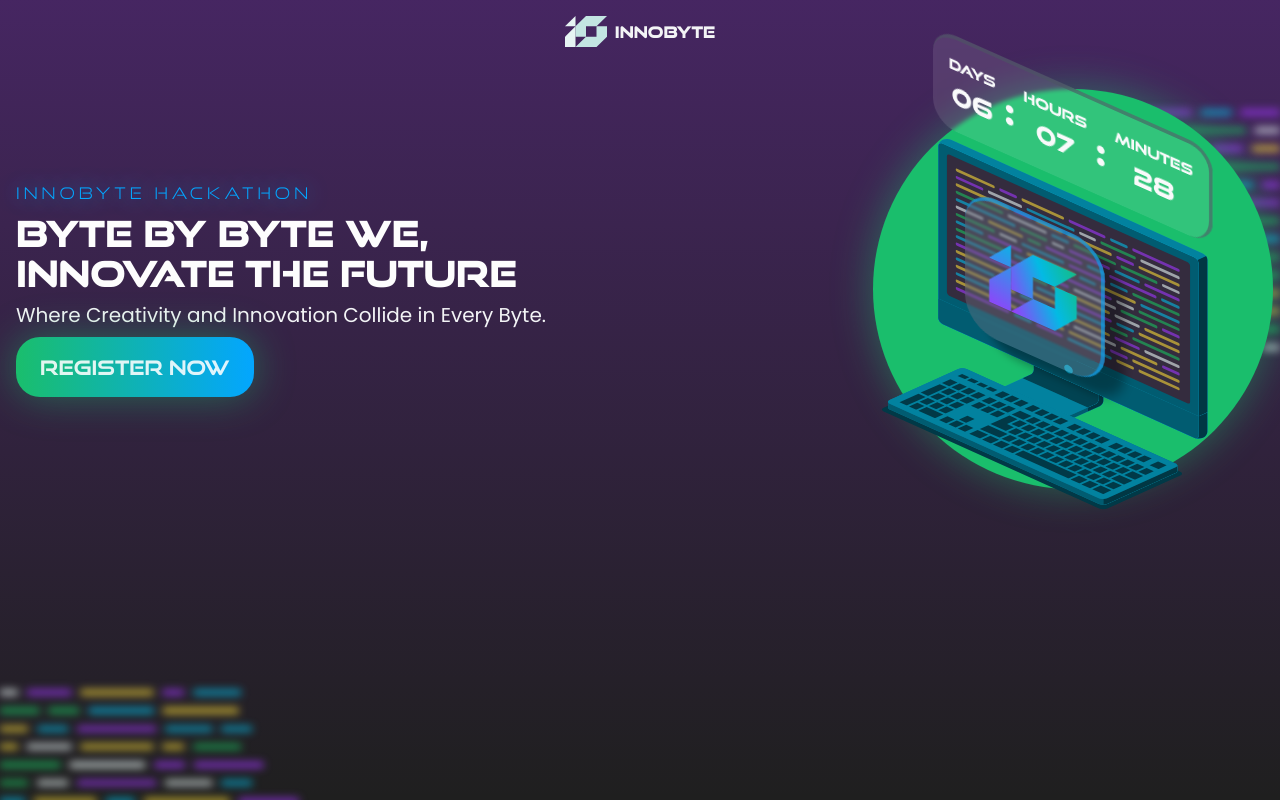
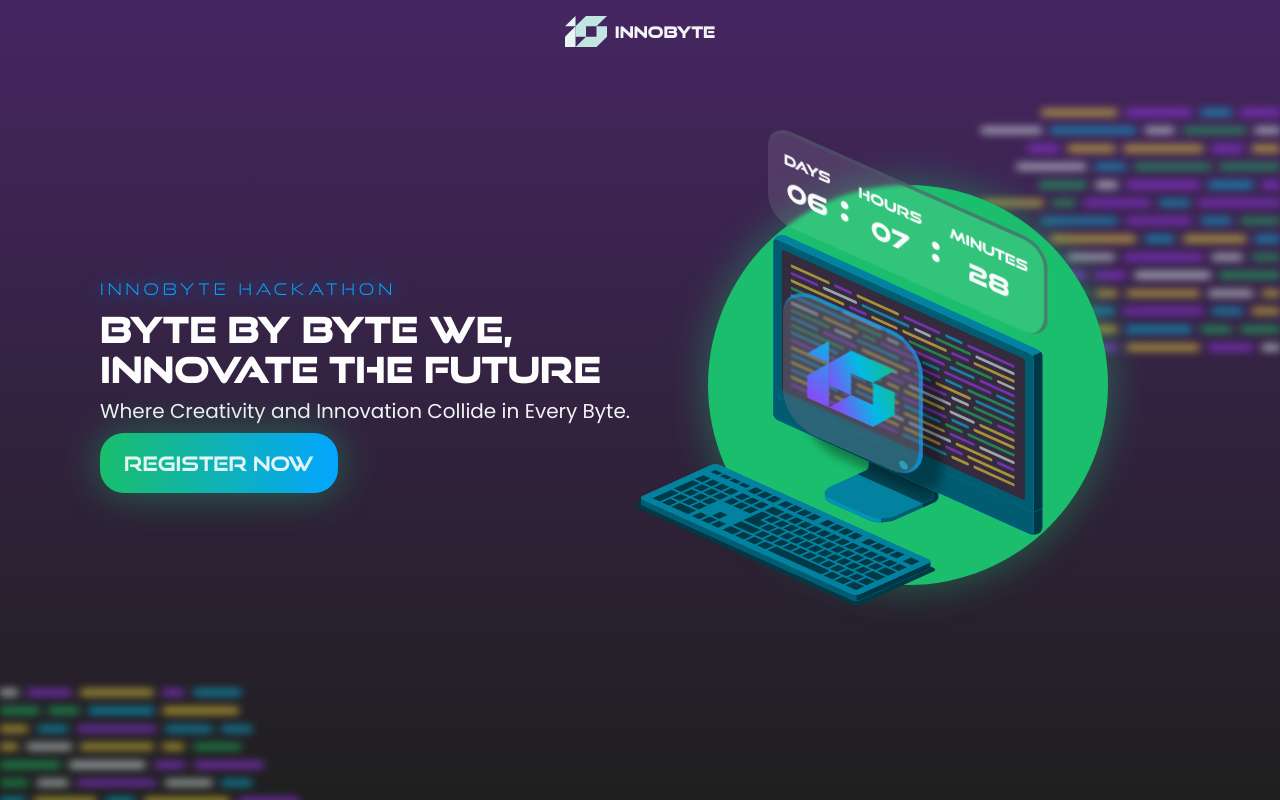
Before and after one commit to Abderrahmane-Deffaf/InnoByte, a React (Vite) app: page / in a window 1280 px wide. Built offline with nearby package versions, Linux system fonts and the light colour scheme; a web font is replaced by a local one.

Commit message:
responsive two

```diff
--- a/src/App.jsx
+++ b/src/App.jsx
@@ -21,7 +21,9 @@
 
 function App() {
   return (
-    <div className="container_wrapper">
+    <div
+      className="container_wrapper "
+    >
       <ToastContainer />
       <div className=" container mx-auto">
         <NavBar />
--- a/src/components/aboutBytecraft/AboutBytecraft.jsx
+++ b/src/components/aboutBytecraft/AboutBytecraft.jsx
@@ -11,8 +11,8 @@
 
   return (
     <>
-      <section className="section overflow-hidden flex justify-center flex-col items-center relative h-[900px] lg:h-screen">
-        <div className="">
+      <section className="section overflow-hidden  flex justify-center flex-col items-center relative h-[900px] lg:h-screen">
+        <div className="mt-[10rem] mb-[5rem]">
           <div
             className={` ${inView ? "text-center" : "hidden"} relative z-10 `}
           >
@@ -36,10 +36,10 @@
               } flex items-center justify-center`}
             >
               <p className="max-w-xs px-3 sm:px-0 sm:max-w-full">
-                established in 2021 by Estin students, is your gateway to a
+                Established in 2021 by Estin students, is your gateway to a
                 dynamic tech community. We've been the driving force behind
-                amazing events like Chesstin, Ideatech, design camp, GameJam,
-                ByteFestival, and much more to come in the future. Mission: Our
+                amazing events like Chesstin, Ideatech, design camp, Press Start,
+                ByteFestival, and much more to come in the future. Our
                 goal is to create a space where diverse individuals can explore,
                 learn, and contribute to the ever-evolving world of technology.
               </p>
--- a/src/components/event-date/EventDate.jsx
+++ b/src/components/event-date/EventDate.jsx
@@ -5,10 +5,10 @@
   const { ref, inView } = useInView();
 
   return (
-    <div className=" section p-4 overflow-hidden  ">
+    <div className=" section  p-4 overflow-hidden  ">
       <div
         ref={ref}
-        className="flex flex-col w-full gap-4 items-center justify-center"
+        className="flex flex-col  mt-[5rem] w-full gap-4 items-center justify-center"
       >
         <div className={` ${inView ? "event" : "hidden"} flex flex-col gap-4`}>
           <h1 className="event  text-gradient bg-gradient-to-r from-[#1ABE6C] to-[#03BAE4] text-transparent bg-clip-text tracking-wide text-lg p-2 text-center">
--- a/src/components/hero-section/Hero.jsx
+++ b/src/components/hero-section/Hero.jsx
@@ -18,8 +18,8 @@
   return (
     <div className=" hero-bg-gradient overflow-hidden relative section ">
       <RegForm show={showForm} showHandler={showHandler} />
-      <div className=" flex flex-col p-4 relative  mt-[4rem]  lg:flex-row lg:items-center lg:pt-0">
-        <div className="title flex flex-col gap-2 basis-full select-none cursor-logo   ">
+      <div className=" flex flex-col lg:max-w-[1960px] lg:mx-auto lg:justify-center p-4 relative lg:mt-[10rem]  mt-[4rem]  lg:flex-row lg:items-center lg:pt-0">
+        <div className="title flex lg:basis-[50%] flex-col gap-2 basis-full select-none cursor-logo   ">
           <h2>innobyte hackathon</h2>
           <h1 className=" text-2xl lg:text-4xl">
             <span>byte</span> by <span>byte</span> we, <br />{" "}
```
